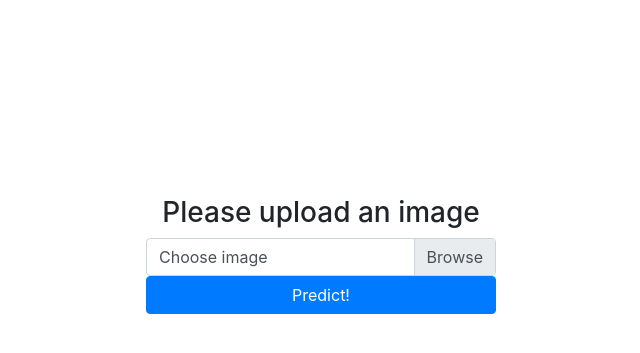
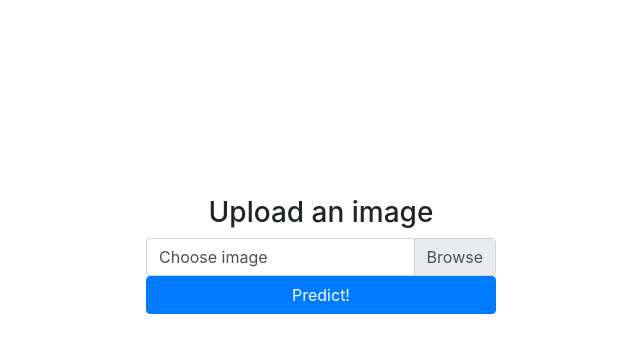
Before and after one commit to paramsiddharth/cotton-leaf-disease, a Flask app: page / in a window 1280 px wide. Shown: the part 137-490 px from the top of the page, without its empty margins (319-959 px from the left). Run offline with Flask 2, Linux system fonts and the light colour scheme; parts of the project's set-up code (start-up, migrations or seed data) failed here and were passed over; some libraries are stand-ins or nearby versions.

Commit message:
Modify the caption

```diff
--- a/templates/index.html
+++ b/templates/index.html
@@ -16,7 +16,7 @@
                 <div id="content" class='col-12 col-md-4 align-self-center text-center'>
                     <div class='row'>
                         <div class='col-12'>
-                            <h3>Please upload an image</h3>
+                            <h3>Upload an image</h3>
                             {% if err %}<h4 class='text-danger'>{{ err }}</h4>{% endif %}
                         </div>
                         <div class='col-12'>
```
